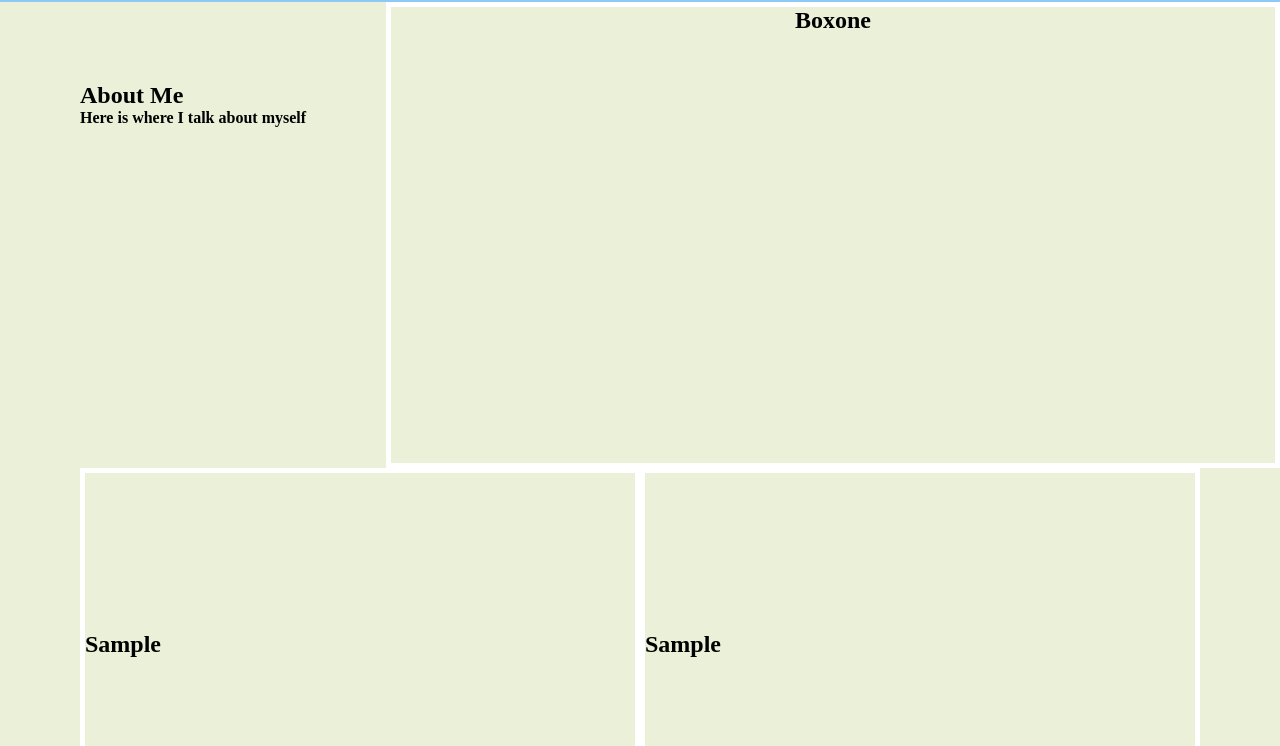
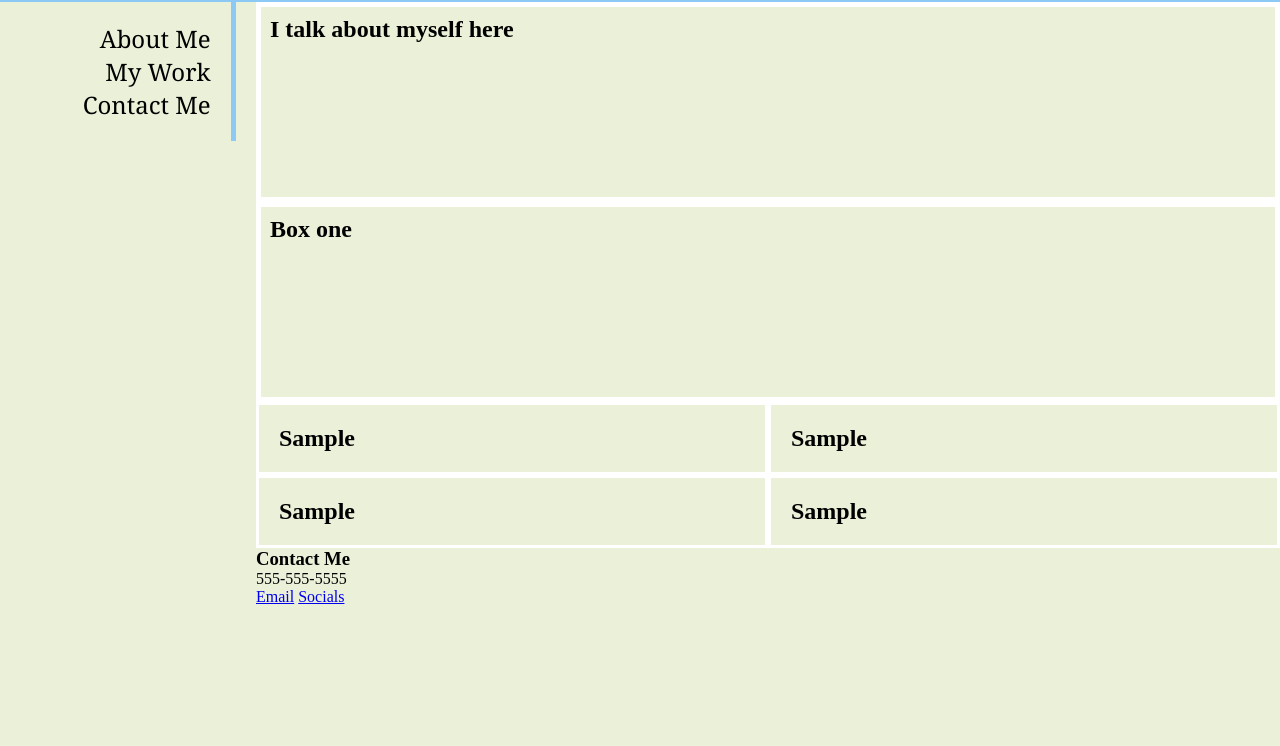
Before and after one commit to efrainrf/MyPortfolio, a plain HTML site: page index.html in a window 1280 px wide. Shown: the part 54-800 px from the top of the page. Drawn offline with Linux system fonts and the light colour scheme.

Commit message:
updated the layout of the page

```diff
--- a/assets/style.css
+++ b/assets/style.css
@@ -45,53 +45,65 @@ nav a {
 
 }
 
-aside {
-
+.sidebar {
+    position: relative;
 }
 
 .about {
-    flex: 1;
-    padding: 80px;
-    text-align: left;
+    position: absolute;
+    top: 0;
+    bottom: 0;
+    width: 100px;
+    background-color: var(--darkblue);
+}
+
+.aboutme {
+    margin-right: 20px;
+    padding: 20px;
+    clear: both;
     float: left;
+    width: 18.4%;
+    height: 100%;
+    font-family: 'Gill Sans', 'Gill Sans MT', Calibri, 'Trebuchet MS', sans-serif;
+    border-right: 5px solid var(--skyblue);
+}
+
+
+.asidetext {
+    float: right;
+    font-size: x-large;
+    font-family: Georgia, 'Times New Roman', Times, serif;
 }
 
 .core{
-
+width: 80%;
+float: right;
 }
 
 .boxone {
-    height: 466px;
-    border: 5px solid white;
-    box-sizing: border-box;
-    display: flex;
-    align-content: stretch;
-    justify-content: flex-end;
-    flex-direction: column-reverse;
-    flex-wrap: nowrap;
-    align-items: center;
+height: 200px;
+border: 5px solid rgb(255, 255, 255);
+padding: 9px;
+}
+
+.boxtext {
+
 }
 
 .boxtwo {
     display: flex;
-    flex-direction: row;
     flex-wrap: wrap;
-    align-content: stretch;
-    justify-content: center;
+
 }
 
 .card {
-    width: 560px;
-    height: 354px;
-    border: 5px solid white;
-    box-sizing: border-box;
-    display: flex;
-    align-items: center;
-
+ flex-basis: 50%;
+box-sizing: border-box;
 }
 
 .cardtext{
-
+border: solid white;
+padding: 20px;
 }
 
 .email {
--- a/index.html
+++ b/index.html
@@ -20,16 +20,22 @@
         </div>
     </nav>
 </header>
-
-<aside class="about">
-<h2>About Me</h2>
-<h4>Here is where I talk about myself</h4>
+<div class="sidebar">
+    <aside class="aboutme">
+<p class="asidetext"> About Me</p>
+<p class="asidetext">My Work</p>
+<p class="asidetext">Contact Me</p>
 </aside>
+</div>
 
 <div class="core">
 <div class="boxone">
-<h2>Boxone</h2>
+<h2 class="boxtext">I talk about myself here</h2>
 </div>
+
+<div class="boxone">
+    <h2 class="boxtext">Box one</h2>
+    </div>
 
 <div class="boxtwo">
 <div class="card">
@@ -45,7 +51,6 @@
     <h2 class="cardtext">Sample</h2>
 </div>
 </div>
-</div>
 
 <footer>
     <h3> Contact Me</h3>
```
